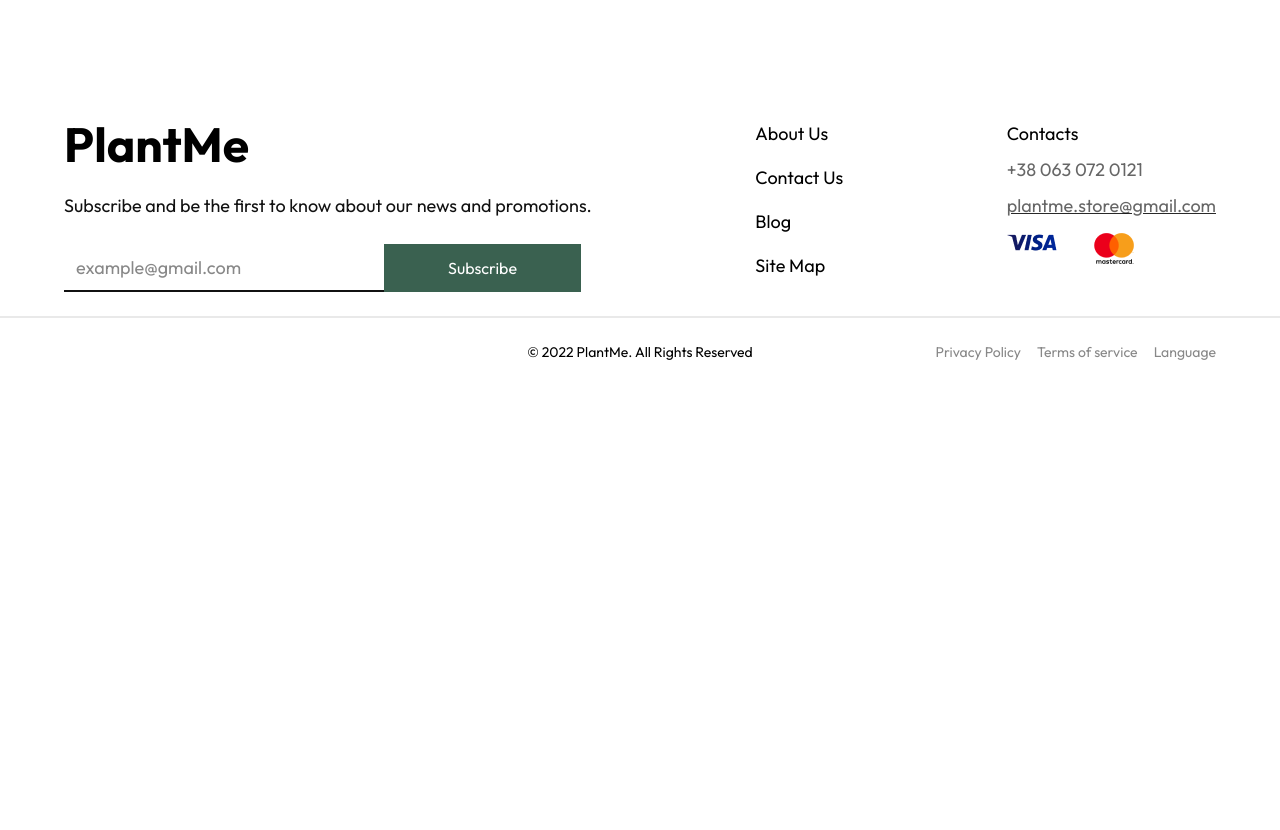
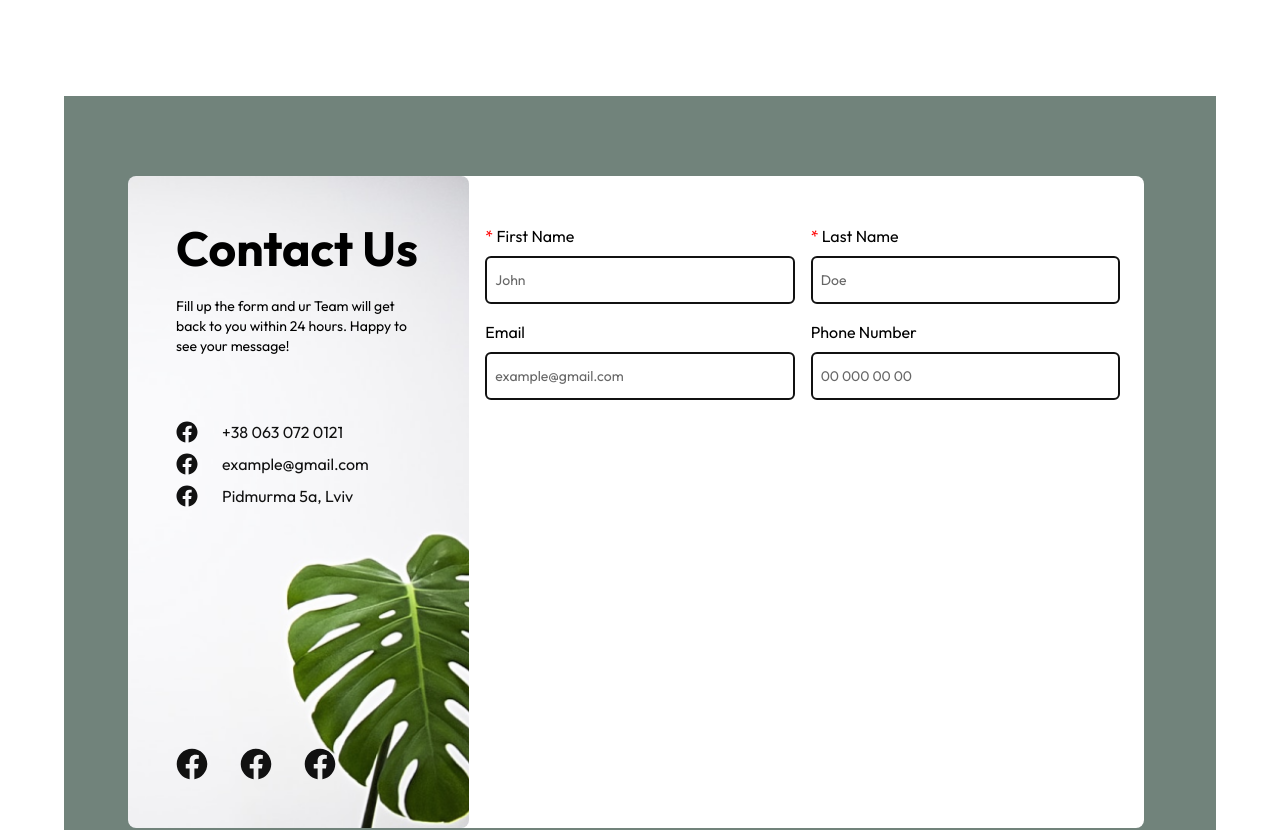
Before and after one commit to bzakrzewskigrid/plantme, a React (Vite) app: page / in a window 1280 px wide. Shown: the part 1080-1910 px from the top of the page. Before the commit the page ends 1466 px from the top, so only its background shows below. Built offline with nearby package versions, Linux system fonts and the light colour scheme.

Commit message:
feat: Add contact us inputs

```diff
--- a/src/App.tsx
+++ b/src/App.tsx
@@ -1,4 +1,5 @@
 import { AboutUs } from './components/AboutUs';
+import { ContactUs } from './components/ContactUs';
 import { Footer } from './components/Footer';
 import { Header } from './components/Header';
 import { Navigation } from './components/Navigation';
@@ -10,6 +11,7 @@ const App = () => {
       <Header />
       <main>
         <AboutUs />
+        <ContactUs />
       </main>
       <Footer />
     </>
--- /dev/null
+++ b/src/components/ContactUs.tsx
@@ -0,0 +1,61 @@
+import oneLeave from '../assets/imgs/one-leave.png';
+import fbLogo from '../assets/icons/fb-icon--black.svg';
+import { ContactUsInput } from './ContactUsInput';
+
+export const ContactUs = () => {
+  return (
+    <section className="px-16">
+      <div className="flex px-16 py-20 bg-background-green">
+        <div
+          className="w-1/3 p-12 rounded-lg bg-no-repeat bg-center bg-cover relative z-20 -mr-2"
+          style={{ backgroundImage: `url(${oneLeave})` }}
+        >
+          <h2 className="text-5xl font-bold mb-6">Contact Us</h2>
+          <p className="text-sm mb-16">
+            Fill up the form and ur Team will get back to you within 24 hours. Happy to see your message!
+          </p>
+
+          <nav className="text-primary-black mb-60">
+            <ul className="flex flex-col gap-2">
+              <li className="flex gap-6 items-center">
+                <img src={fbLogo} alt="Facebook logo" /> <a href="tel:38 063 072 0121">+38 063 072 0121</a>
+              </li>
+
+              <li className="flex gap-6 items-center">
+                <img src={fbLogo} alt="Facebook logo" /> <a href="email:example@gmail.com">example@gmail.com</a>
+              </li>
+
+              <li className="flex gap-6 items-center">
+                <img src={fbLogo} alt="Facebook logo" />
+                <address className="not-italic">Pidmurma 5a, Lviv</address>
+              </li>
+            </ul>
+          </nav>
+
+          <ul className="flex gap-8">
+            <li>
+              <img src={fbLogo} alt="Facebook logo" width="32" />
+            </li>
+
+            <li>
+              <img src={fbLogo} alt="Facebook logo" width="32" />
+            </li>
+
+            <li>
+              <img src={fbLogo} alt="Facebook logo" width="32" />
+            </li>
+          </ul>
+        </div>
+
+        <form className="bg-white w-2/3 px-6 py-12 rounded-r-lg">
+          <div className="grid gap-4 grid-cols-2 max-xl:grid-cols-1">
+            <ContactUsInput required name="firstName" label="First Name" placeholder="John" type="string" />
+            <ContactUsInput required name="lastName" label="Last Name" placeholder="Doe" type="string" />
+            <ContactUsInput name="email" label="Email" placeholder="example@gmail.com" type="email" />
+            <ContactUsInput name="phoneNumber" label="Phone Number" placeholder="00 000 00 00" type="tel" />
+          </div>
+        </form>
+      </div>
+    </section>
+  );
+};
--- /dev/null
+++ b/src/components/ContactUsInput.tsx
@@ -0,0 +1,36 @@
+import { FC } from 'react';
+
+interface IContactUsInput {
+  required?: boolean;
+  label: string;
+  placeholder: string;
+  name: string;
+  type: HTMLInputElement['type'];
+  className?: string;
+}
+
+export const ContactUsInput: FC<IContactUsInput> = ({
+  required = false,
+  label,
+  placeholder,
+  name,
+  type,
+  className,
+}) => {
+  return (
+    <div className={`flex flex-col gap-2 ${className}`}>
+      <label htmlFor={name}>
+        {required && <span className="text-red">* </span>}
+        <span>{label}</span>
+      </label>
+      <input
+        type={type}
+        name={name}
+        id={name}
+        required
+        placeholder={placeholder}
+        className="border-solid border-2 border-primary-black text-sm py-3 px-2 rounded-md placeholder:text-primary-grey focus:outline-primary-green"
+      />
+    </div>
+  );
+};
--- a/src/components/Footer.tsx
+++ b/src/components/Footer.tsx
@@ -6,7 +6,7 @@ export const Footer = () => {
     <footer className="px-16">
       <section className="py-6 flex justify-between flex-wrap gap-16 max-xl:justify-normal">
         <form className="max-xl:w-full">
-          <h3 className="text-5xl font-bold mb-6">PlantMe</h3>
+          <h2 className="text-5xl font-bold mb-6">PlantMe</h2>
 
           <p className="text-lg text-primary-black mb-6">
             Subscribe and be the first to know about our news and promotions.
@@ -42,7 +42,7 @@ export const Footer = () => {
 
         <div className="text-lg">
           <p className="mb-2">Contacts</p>
-          <nav className="text-primary-grey ">
+          <nav className="text-primary-grey">
             <ul className="flex flex-col gap-2">
               <li>
                 <a href="tel:38 063 072 0121">+38 063 072 0121</a>
--- a/src/components/Search.tsx
+++ b/src/components/Search.tsx
@@ -6,7 +6,7 @@ export const Search = () => {
       <input
         type="text"
         placeholder="Search this site"
-        className="w-full text-lg px-3 py-2 border-solid border-2 border-primary-green placeholder:text-placeholder-green"
+        className="w-full text-lg px-3 py-2 border-solid border-2 border-primary-green placeholder:text-placeholder-green focus:outline-primary-green"
       />
       <button type="submit" className="bg-primary-green p-4">
         <img src={searchIcon} alt="Search icon" height="19" width="19" />
--- a/tailwind.config.js
+++ b/tailwind.config.js
@@ -10,6 +10,7 @@ export default {
     colors: {
       'primary-green': '#3A6150',
       'placeholder-green': '#3A6150B2',
+      'background-green': '#71837B',
       black: '#000000',
       'primary-black': '#111111',
       'label-back': '#131516',
@@ -18,6 +19,7 @@ export default {
       'primary-light-grey': '#11111180',
       'footer-light-grey': '#E9E9E9',
       'background-light-grey': '#F9F9F9',
+      red: '#ff0000',
     },
   },
   plugins: [],
```
